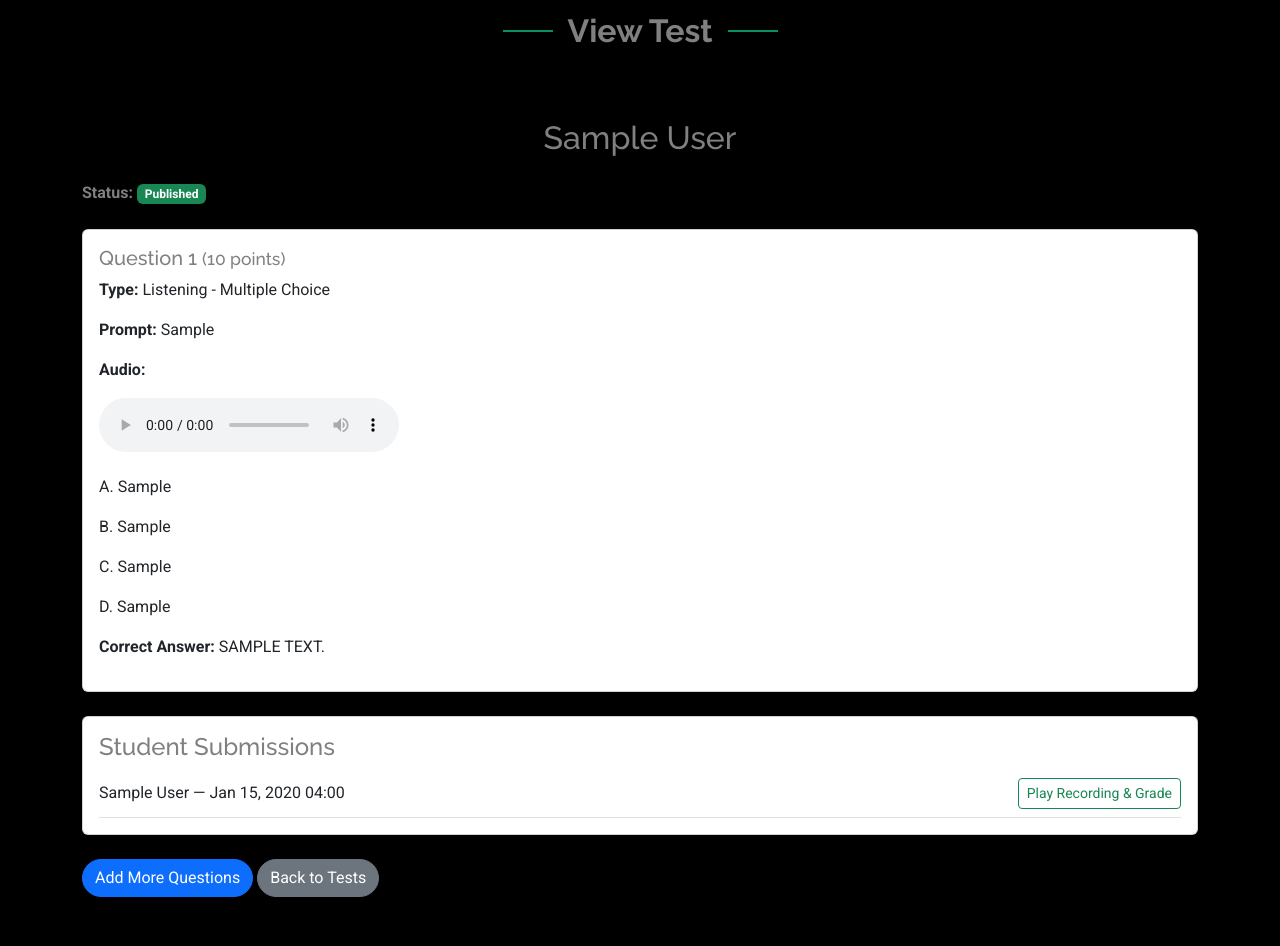
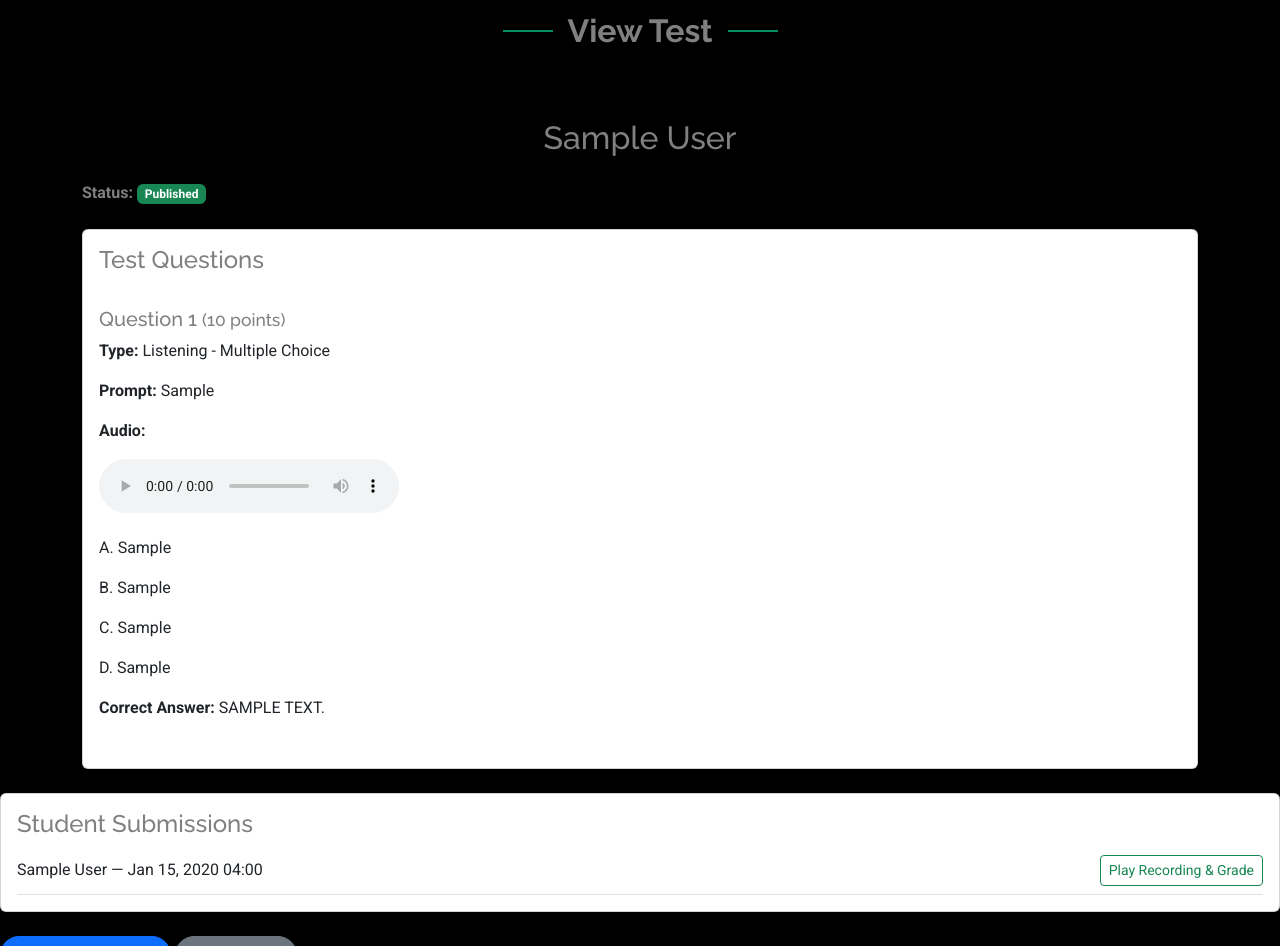
Before and after one commit to cecemoo/PandaSpeak, a Django app: page /teacher/tests/1/view/ in a window 1280 px wide. Shown: the part 412-1358 px from the top of the page. Run offline with Django 5.2, Linux system fonts and the light colour scheme; a user stored in the database is signed in; tables that the repository leaves empty hold one stand-in row (values such as "Sample post"); some libraries are stand-ins or nearby versions.

Commit message:
Group test questions into one card rather than separate boxes

```diff
--- a/teacher/templates/teacher/teacher_view_test.html
+++ b/teacher/templates/teacher/teacher_view_test.html
@@ -41,9 +41,11 @@
                 {% endif %}
             </div>
 
-            {% for question in questions %}
             <div class="card mb-4">
                 <div class="card-body">
+                    <h4 class="mb-3">Test Questions</h4>
+            {% for question in questions %}
+            <div class="py-3 {% if not forloop.last %}border-bottom{% endif %}">
 
                     <h5>
                         Question {{ forloop.counter }}
@@ -95,6 +97,8 @@
             {% empty %}
             <p>No questions have been added to this test yet.</p>
             {% endfor %}
+                </div>
+            </div>
 
             <div class="card mb-4">
                 <div class="card-body">
```
